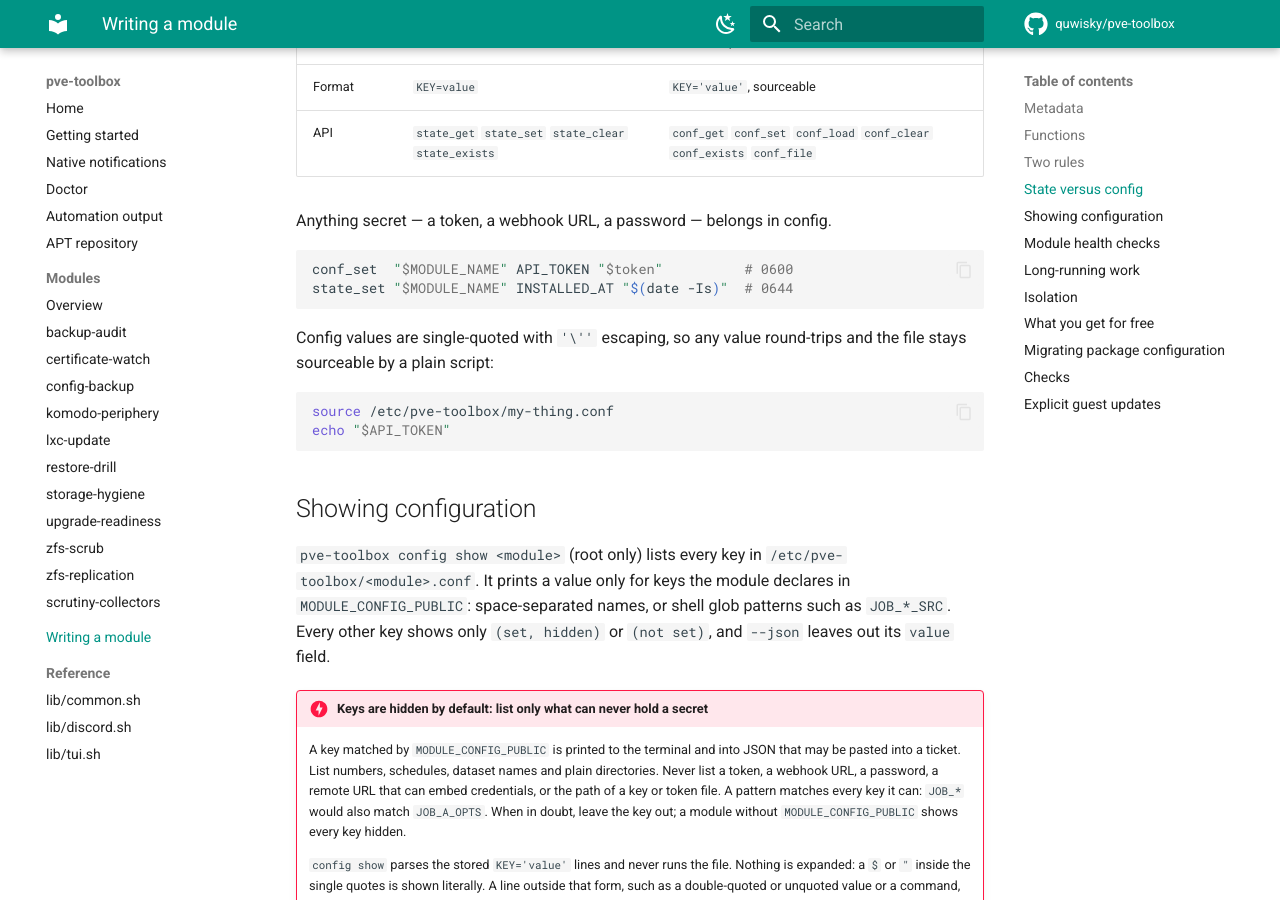
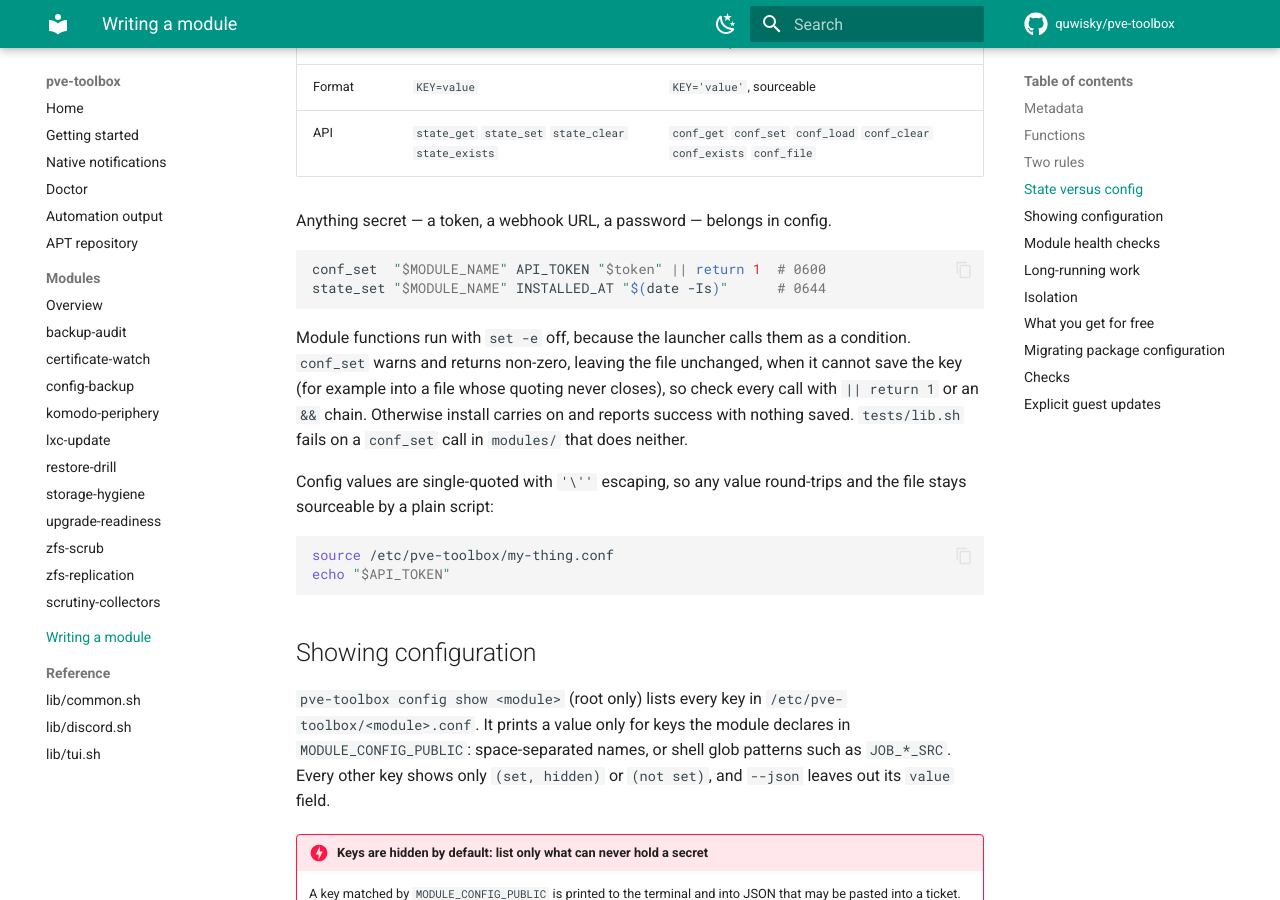
Before and after one commit to quwisky/pve-toolbox, an MkDocs documentation site: the page built from docs/writing-a-module.md, in a window 1280 px wide and 900 px high, scrolled down 2046 px. Built offline with MkDocs 1.6.1 and Material for MkDocs 9.7.7, drawn with Linux system fonts in a browser that asks for light colours; comment, search, counter and statistics services are not loaded.

Commit message:
fix(modules): fail install and update when configuration cannot be saved
The launcher calls module functions as a condition, so bash ignores
set -e inside them, and most modules called conf_set without checking
it. A refused or failed write was dropped: install went on, printed its
success line (zfs-scrub and config-backup even said "ok wrote …") and
exited 0 with the old or partial configuration.

Every conf_set call in modules/ now propagates failure with || return 1
(the && chains in komodo-periphery and lxc-update already did), and so
do the callers of the helpers that wrap them (_zs_write_conf,
_cb_write_conf, _cb_migrate_conf, _zr_save_job). The recovery path in
komodo-periphery's host cleanup still warns and continues on purpose.

tests/lib.sh fails on any conf_set call in modules/ that checks neither
|| nor &&. upgrade-readiness and config-backup tests install into a file
with an unclosed quote and require a failure without the success line.
The module template and docs show and explain the check.

Closes #100.

````diff
--- a/docs/writing-a-module.md
+++ b/docs/writing-a-module.md
@@ -88,9 +88,16 @@ word meaningful — the menu shows only that word in the `STATUS` column.
 Anything secret — a token, a webhook URL, a password — belongs in config.
 
 ```bash
-conf_set  "$MODULE_NAME" API_TOKEN "$token"          # 0600
-state_set "$MODULE_NAME" INSTALLED_AT "$(date -Is)"  # 0644
+conf_set  "$MODULE_NAME" API_TOKEN "$token" || return 1  # 0600
+state_set "$MODULE_NAME" INSTALLED_AT "$(date -Is)"      # 0644
 ```
+
+Module functions run with `set -e` off, because the launcher calls them as a
+condition. `conf_set` warns and returns non-zero, leaving the file unchanged,
+when it cannot save the key (for example into a file whose quoting never
+closes), so check every call with `|| return 1` or an `&&` chain. Otherwise
+install carries on and reports success with nothing saved. `tests/lib.sh`
+fails on a `conf_set` call in `modules/` that does neither.
 
 Config values are single-quoted with `'\''` escaping, so any value round-trips
 and the file stays sourceable by a plain script:
````
Also changed, not shown: docs/getting-started.md (+3 -2 lines), docs/reference/common.md (+2 -1 lines), 13 other files.
